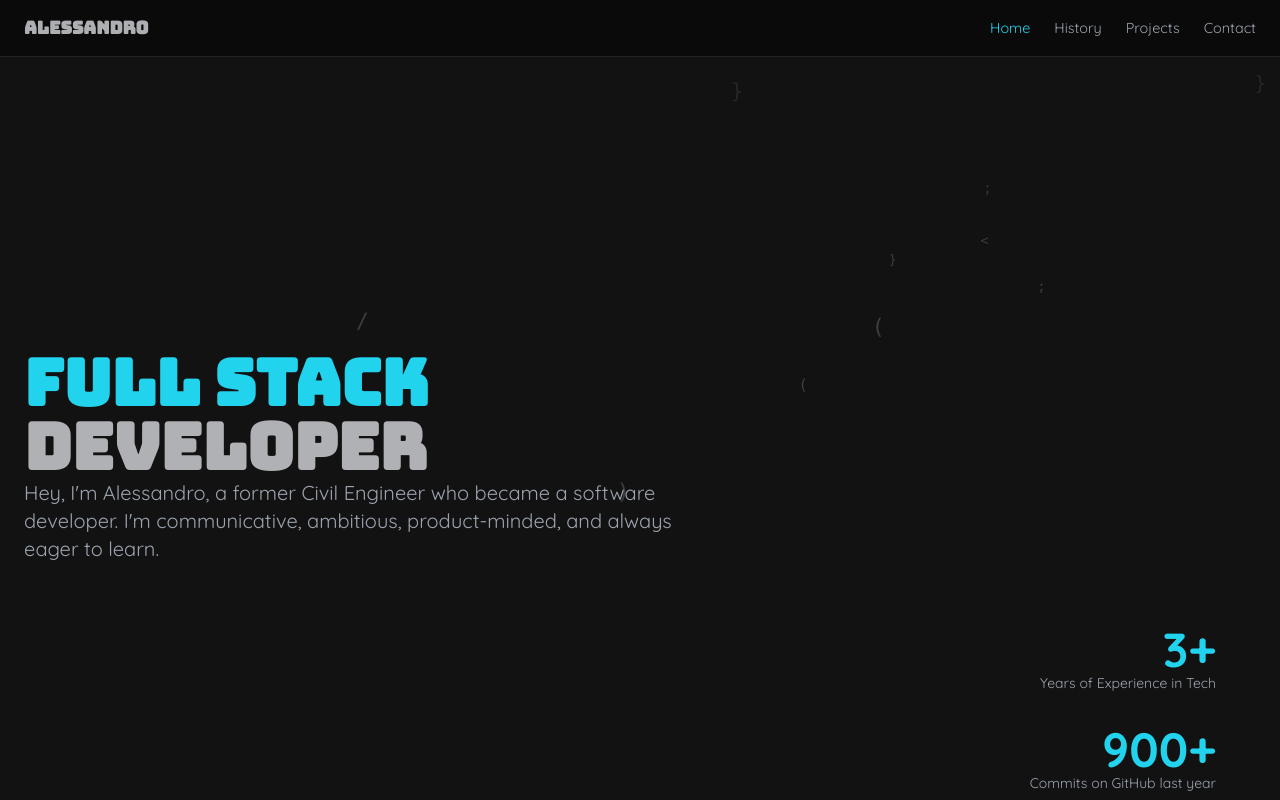
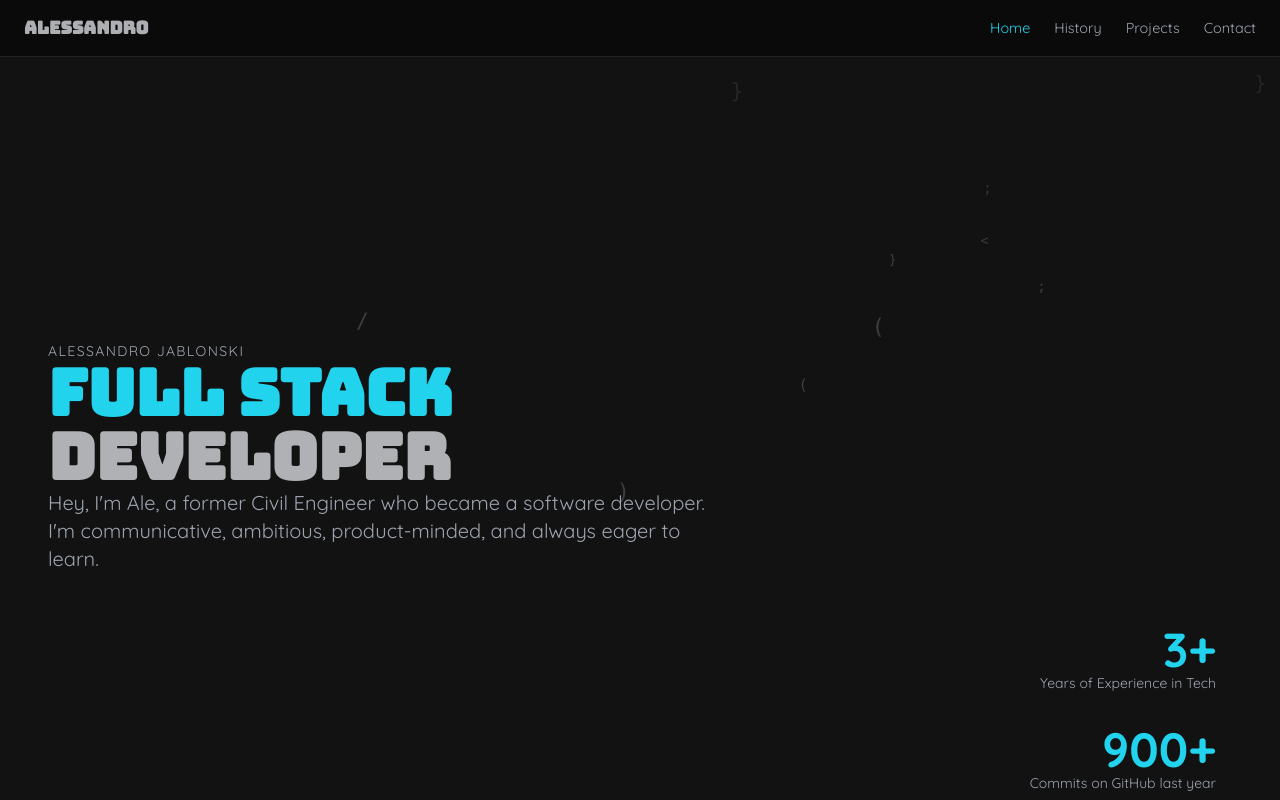
Before and after one commit to ale2502/portfolio-website, a React (Vite) app: page / in a window 1280 px wide. Shown: the top 800 px of the page. Built offline with nearby package versions, Linux system fonts and the light colour scheme.

Commit message:
Hero very close to what i want

```diff
--- a/src/pages/Home.tsx
+++ b/src/pages/Home.tsx
@@ -9,6 +9,7 @@ const skills = ['TypeScript', 'React', 'Node.js', 'SQL', 'Git', 'CSS'];
 
 export default function Home() {
   const heroRef = useRef<HTMLElement>(null);
+  const nameRef = useRef<HTMLParagraphElement>(null);
   const headingRef = useRef<HTMLHeadingElement>(null);
   const paraRef = useRef<HTMLParagraphElement>(null);
   const statYearsRef = useRef<HTMLDivElement>(null);
@@ -25,12 +26,14 @@ export default function Home() {
         },
       });
 
-      tl.to(headingRef.current, { y: -60, ease: 'none' }, 0)
+      tl.to(nameRef.current, { y: -90, ease: 'none' }, 0)
+        .to(headingRef.current, { y: -40, ease: 'none' }, 0)
         .to(paraRef.current, { y: 30, ease: 'none' }, 0)
         .to(statYearsRef.current, { y: -30, ease: 'none' }, 0)
         .to(statCommitsRef.current, { y: 45, ease: 'none' }, 0)
         .to(
           [
+            nameRef.current,
             headingRef.current,
             paraRef.current,
             statYearsRef.current,
@@ -49,7 +52,14 @@ export default function Home() {
         ref={heroRef}
         className="relative flex items-center min-h-screen"
       >
+        <div className="container text-left flex items-start gap-8 md:gap-16">
           <div className="container text-left">
+            <p
+              ref={nameRef}
+              className="font-display text-sm md:text-ls tracking-widest text-text-muted uppercase mb-2"
+            >
+              Alessandro Jablonski
+            </p>
             <h1 ref={headingRef} className="text-6xl md:text-8xl">
               <span className="text-accent">FULL STACK</span>
               <br />
@@ -59,10 +69,11 @@ export default function Home() {
               ref={paraRef}
               className="mt-6 max-w-2xl text-lg md:text-xl text-text-muted"
             >
-            Hey, I'm Alessandro, a former Civil Engineer who became a software
-            developer. I'm communicative, ambitious, product-minded, and always
-            eager to learn.
+              Hey, I'm Ale, a former Civil Engineer who became a software
+              developer. I'm communicative, ambitious, product-minded, and
+              always eager to learn.
             </p>
+          </div>
         </div>
         <div className="absolute bottom-10 right-6 md:bottom-16 md:right-16 text-right">
           <div ref={statYearsRef}>
```
Lines whose indentation alone changed are shown as unchanged.
